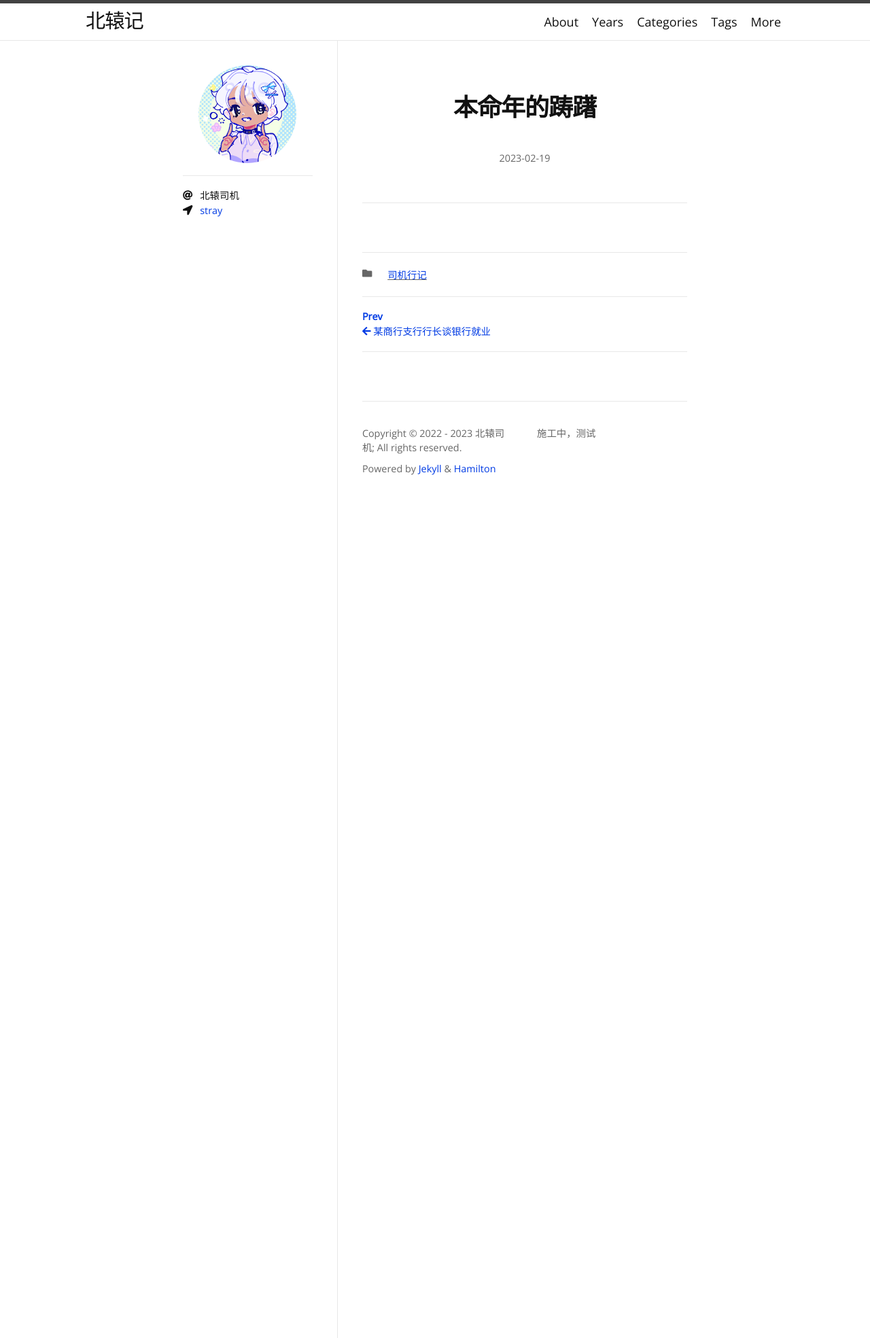
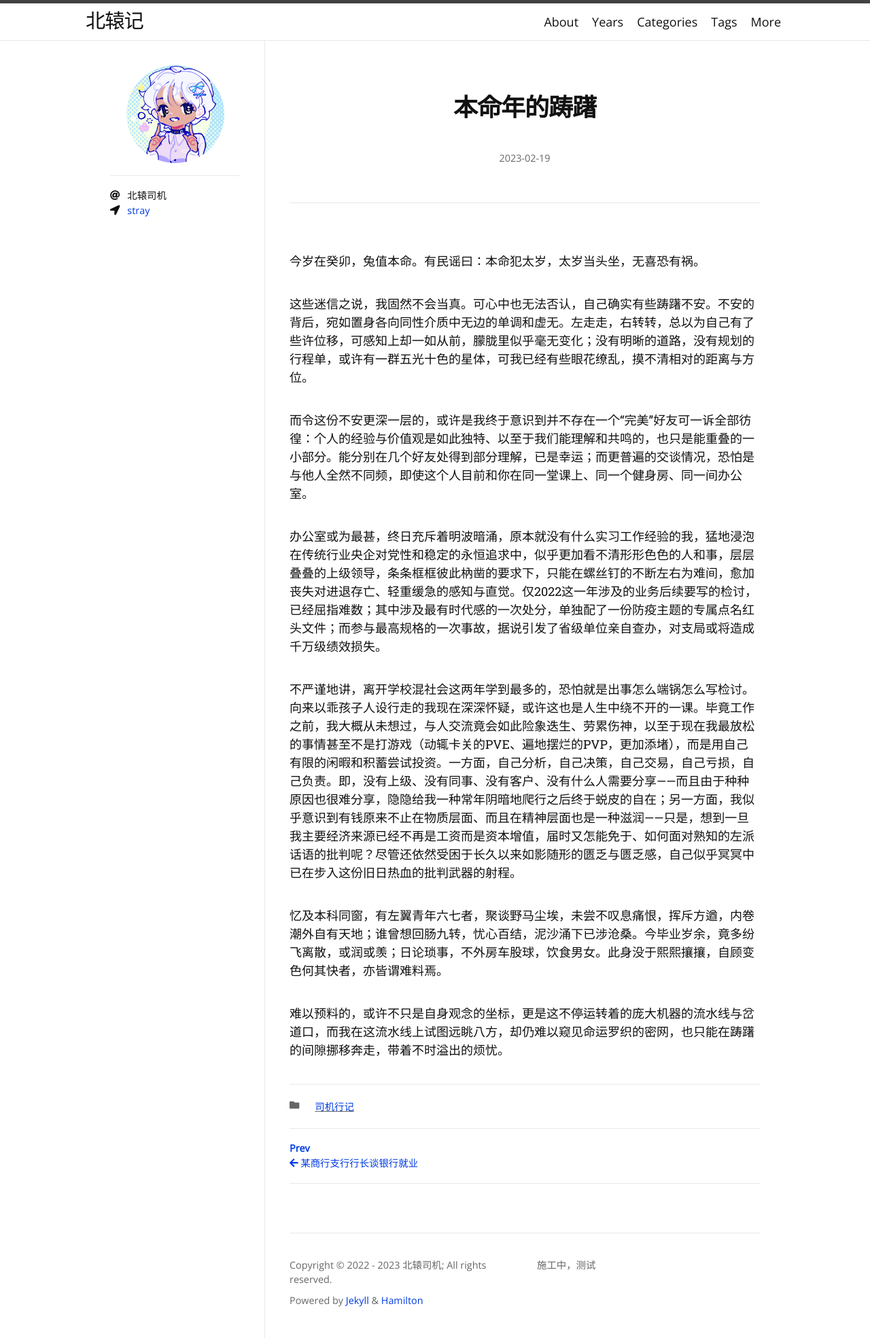
Before and after one commit to Lithiumcr/Lithiumcr.github.io, a Jekyll site: the page built from _posts/司机行记/2023-02-19-本命年的踌躇.md, in a window 1280 px wide. Shown: the whole page at 68% size. Built offline with Jekyll 4.4.1, drawn with Linux system fonts in a browser that asks for light colours; nearby versions of some CDN libraries; some web fonts are replaced.

Commit message:
update about.md and a new diary

```diff
--- a/_posts/司机行记/2023-02-19-本命年的踌躇.md
+++ b/_posts/司机行记/2023-02-19-本命年的踌躇.md
@@ -3,3 +3,17 @@ layout: post
 title: 本命年的踌躇
 category: 司机行记
 ---
+
+今岁在癸卯，兔值本命。有民谣曰：本命犯太岁，太岁当头坐，无喜恐有祸。
+
+这些迷信之说，我固然不会当真。可心中也无法否认，自己确实有些踌躇不安。不安的背后，宛如置身各向同性介质中无边的单调和虚无。左走走，右转转，总以为自己有了些许位移，可感知上却一如从前，朦胧里似乎毫无变化；没有明晰的道路，没有规划的行程单，或许有一群五光十色的星体，可我已经有些眼花缭乱，摸不清相对的距离与方位。
+
+而令这份不安更深一层的，或许是我终于意识到并不存在一个“完美”好友可一诉全部彷徨：个人的经验与价值观是如此独特、以至于我们能理解和共鸣的，也只是能重叠的一小部分。能分别在几个好友处得到部分理解，已是幸运；而更普遍的交谈情况，恐怕是与他人全然不同频，即使这个人目前和你在同一堂课上、同一个健身房、同一间办公室。
+
+办公室或为最甚，终日充斥着明波暗涌，原本就没有什么实习工作经验的我，猛地浸泡在传统行业央企对党性和稳定的永恒追求中，似乎更加看不清形形色色的人和事，层层叠叠的上级领导，条条框框彼此枘凿的要求下，只能在螺丝钉的不断左右为难间，愈加丧失对进退存亡、轻重缓急的感知与直觉。仅2022这一年涉及的业务后续要写的检讨，已经屈指难数；其中涉及最有时代感的一次处分，单独配了一份防疫主题的专属点名红头文件；而参与最高规格的一次事故，据说引发了省级单位亲自查办，对支局或将造成千万级绩效损失。
+
+不严谨地讲，离开学校混社会这两年学到最多的，恐怕就是出事怎么端锅怎么写检讨。向来以乖孩子人设行走的我现在深深怀疑，或许这也是人生中绕不开的一课。毕竟工作之前，我大概从未想过，与人交流竟会如此险象迭生、劳累伤神，以至于现在我最放松的事情甚至不是打游戏（动辄卡关的PVE、遍地摆烂的PVP，更加添堵），而是用自己有限的闲暇和积蓄尝试投资。一方面，自己分析，自己决策，自己交易，自己亏损，自己负责。即，没有上级、没有同事、没有客户、没有什么人需要分享——而且由于种种原因也很难分享，隐隐给我一种常年阴暗地爬行之后终于蜕皮的自在；另一方面，我似乎意识到有钱原来不止在物质层面、而且在精神层面也是一种滋润——只是，想到一旦我主要经济来源已经不再是工资而是资本增值，届时又怎能免于、如何面对熟知的左派话语的批判呢？尽管还依然受困于长久以来如影随形的匮乏与匮乏感，自己似乎冥冥中已在步入这份旧日热血的批判武器的射程。
+
+忆及本科同窗，有左翼青年六七者，聚谈野马尘埃，未尝不叹息痛恨，挥斥方遒，内卷潮外自有天地；谁曾想回肠九转，忧心百结，泥沙涌下已涉沧桑。今毕业岁余，竟多纷飞离散，或润或羡；日论琐事，不外房车股球，饮食男女。此身没于熙熙攘攘，自顾变色何其快者，亦皆谓难料焉。
+
+难以预料的，或许不只是自身观念的坐标，更是这不停运转着的庞大机器的流水线与岔道口，而我在这流水线上试图远眺八方，却仍难以窥见命运罗织的密网，也只能在踌躇的间隙挪移奔走，带着不时溢出的烦忧。
```
Also changed, not shown: about.md (+3 -0 lines), 1 other file.
